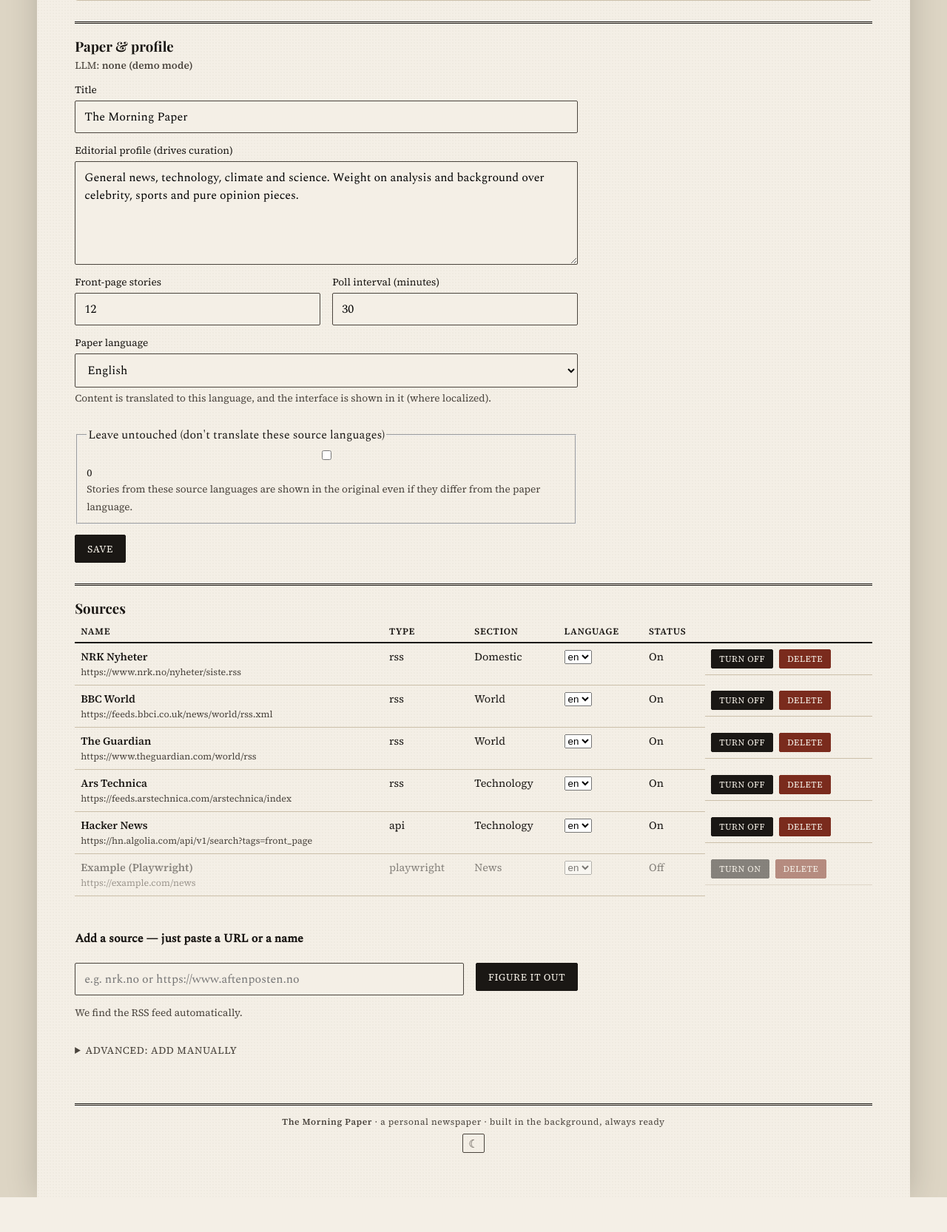
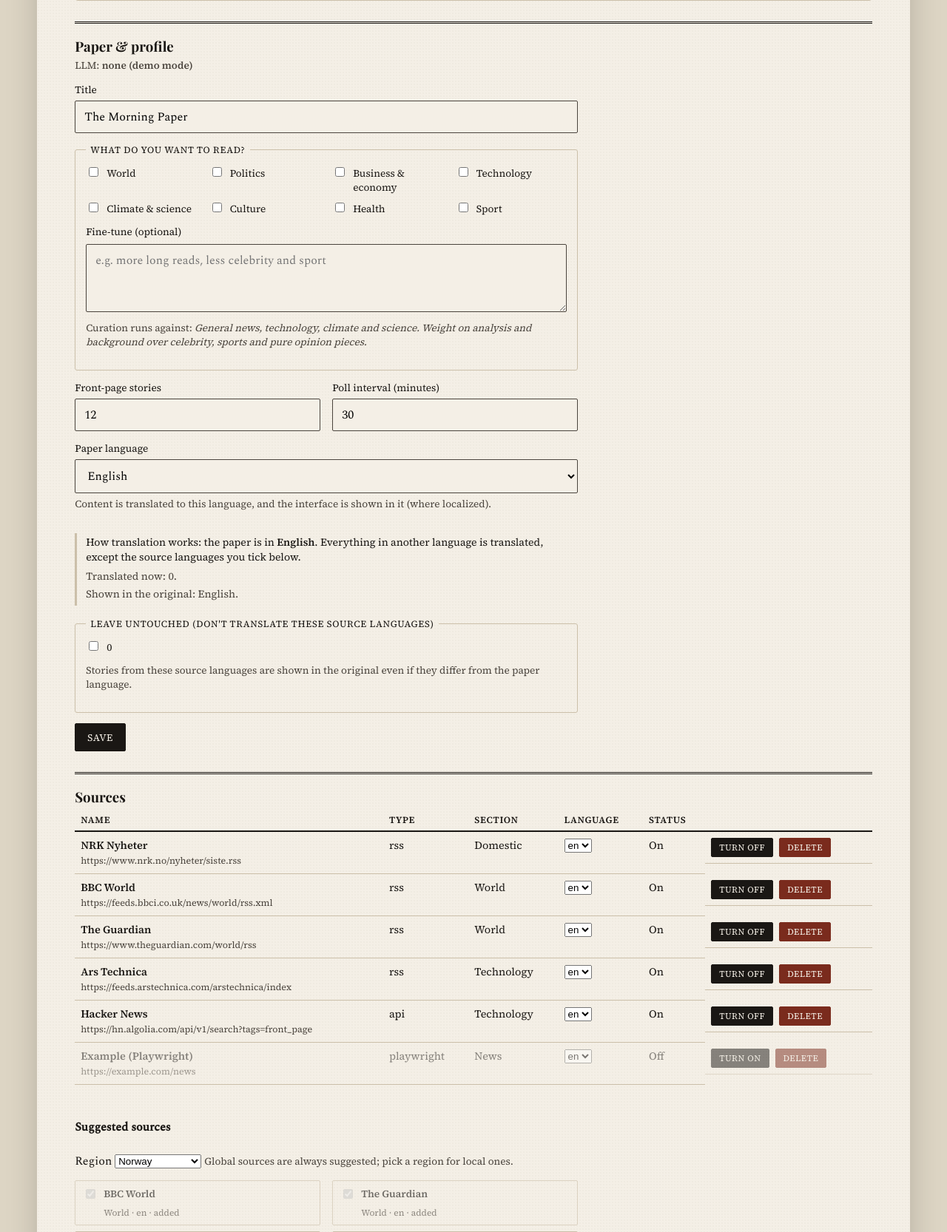
Before and after one commit to mhellevang/avisa, a FastAPI app: page /settings in a window 1280 px wide. Shown: the part 220-1886 px from the top of the page at 74% size. Before the commit the page ends 1839 px from the top, so only its background shows below. Run offline with FastAPI, Linux system fonts and the light colour scheme; data comes from the database, SQL or seed files in the repository; some web fonts are replaced.

Commit message:
feat(settings): checkbox-onboarding for profil og kilder + tydeligere oversettelse

```diff
--- a/app/runtime_config.py
+++ b/app/runtime_config.py
@@ -63,6 +63,12 @@ def paper_lang() -> str:
     return (get("paper_lang") or "no").strip().lower()
 
 
+def topic_keys() -> list[str]:
+    """Editorial topics chosen in onboarding (the profile builder)."""
+    raw = get("profile_topics")
+    return [p.strip() for p in raw.split(",") if p.strip()]
+
+
 def skip_langs() -> set[str]:
     """Source languages the user explicitly wants left untouched (besides the
     target language)."""
--- a/app/static/style.css
+++ b/app/static/style.css
@@ -479,6 +479,62 @@ html { scroll-behavior: smooth; }
 .src-actions button { padding: 4px 10px; font-size: 0.72rem; }
 .src-actions .danger { background: var(--accent); border-color: var(--accent); }
 
+/* ---------- Checkboxes: topics, languages, suggested sources ---------- */
+fieldset.topics, fieldset.lang-skip {
+  border: 1px solid var(--rule);
+  border-radius: 3px;
+  padding: 12px 14px 14px;
+  margin: 0;
+  display: flex;
+  flex-direction: column;
+  gap: 12px;
+}
+fieldset.topics legend, fieldset.lang-skip legend {
+  font-family: var(--serif);
+  font-size: 0.78rem;
+  text-transform: uppercase;
+  letter-spacing: 0.06em;
+  padding: 0 6px;
+}
+.check-grid {
+  display: grid;
+  grid-template-columns: repeat(auto-fill, minmax(150px, 1fr));
+  gap: 8px 16px;
+}
+label.check {
+  flex-direction: row !important;
+  align-items: baseline;
+  gap: 8px;
+  cursor: pointer;
+}
+label.check input { width: auto; padding: 0; flex: none; }
+.refine textarea { margin-top: 2px; }
+.translate-explain {
+  border-left: 3px solid var(--rule);
+  padding: 2px 0 2px 12px;
+  margin: 2px 0;
+}
+.translate-explain p { font-family: var(--serif); font-size: 0.88rem; margin: 0 0 6px; }
+.translate-explain .settings-hint { margin: 0 0 4px; }
+.region-pick { max-width: 680px; margin-bottom: 14px; }
+.region-pick label { flex-direction: row; align-items: baseline; gap: 10px; }
+.sources-grid {
+  grid-template-columns: repeat(auto-fill, minmax(220px, 1fr));
+  margin-bottom: 14px;
+}
+.sources-grid label.check {
+  display: grid;
+  grid-template-columns: auto 1fr;
+  column-gap: 8px;
+  border: 1px solid var(--rule);
+  border-radius: 2px;
+  padding: 8px 10px;
+}
+.sources-grid label.check input { grid-row: 1 / span 2; align-self: start; margin-top: 3px; }
+.sources-grid label.check.is-added { opacity: 0.6; }
+.sources-grid .src-name { display: block; }
+.src-meta { display: block; font-size: 0.75rem; color: var(--ink-soft); }
+
 /* ---------- Live status ---------- */
 .status-strip {
   display: flex;
--- a/app/templates/settings.html
+++ b/app/templates/settings.html
@@ -57,9 +57,18 @@
     <label>{{ t("Title") }}
       <input type="text" name="paper_title" value="{{ paper_title_val }}" required>
     </label>
-    <label>{{ t("Editorial profile (drives curation)") }}
-      <textarea name="preferences" rows="5" required>{{ preferences_val }}</textarea>
-    </label>
+    <fieldset class="topics">
+      <legend>{{ t("What do you want to read?") }}</legend>
+      <div class="check-grid">
+        {% for tp in topics %}
+        <label class="check"><input type="checkbox" name="topics" value="{{ tp.key }}"{% if tp.checked %} checked{% endif %}> {{ tp.label }}</label>
+        {% endfor %}
+      </div>
+      <label class="refine">{{ t("Fine-tune (optional)") }}
+        <textarea name="preferences_extra" rows="3" placeholder="{{ t('e.g. more long reads, less celebrity and sport') }}">{{ preferences_extra_val }}</textarea>
+      </label>
+      <p class="settings-hint">{{ t("Curation runs against:") }} <em>{{ preferences_val }}</em></p>
+    </fieldset>
     <div class="settings-row">
       <label>{{ t("Front-page stories") }}
         <input type="number" name="front_page_size" min="1" max="60" value="{{ front_page_size_val }}">
@@ -76,6 +85,15 @@
       </select>
       <span class="settings-hint">{{ t("Content is translated to this language, and the interface is shown in it (where localized).") }}</span>
     </label>
+    <div class="translate-explain">
+      <p>{{ t("How translation works:") }} {{ t("the paper is in") }} <strong>{{ paper_lang_label }}</strong>. {{ t("Everything in another language is translated, except the source languages you tick below.") }}</p>
+      {% if translate_summary.translated %}
+      <p class="settings-hint">{{ t("Translated now:") }} {{ translate_summary.translated | map(attribute=1) | join(", ") }}.</p>
+      {% endif %}
+      {% if translate_summary.kept %}
+      <p class="settings-hint">{{ t("Shown in the original:") }} {{ translate_summary.kept | map(attribute=1) | join(", ") }}.</p>
+      {% endif %}
+    </div>
     {% if skip_options %}
     <fieldset class="lang-skip">
       <legend>{{ t("Leave untouched (don't translate these source languages)") }}</legend>
@@ -89,7 +107,7 @@
   </form>
 </section>
 
-<section class="settings-block">
+<section class="settings-block" id="sources">
   <h3>{{ t("Sources") }}</h3>
   <div class="table-scroll">
   <table class="sources-table">
@@ -121,6 +139,31 @@
     </tbody>
   </table>
   </div>
+
+  <h4>{{ t("Suggested sources") }}</h4>
+  <form action="/settings" method="get" class="region-pick">
+    <label>{{ t("Region") }}
+      <select name="region" onchange="this.form.submit()">
+        {% for code, label in region_options %}
+        <option value="{{ code }}"{% if code == selected_region %} selected{% endif %}>{{ label }}</option>
+        {% endfor %}
+      </select>
+    </label>
+    <span class="settings-hint">{{ t("Global sources are always suggested; pick a region for local ones.") }}</span>
+  </form>
+  <form action="/sources/catalog-add" method="post" class="settings-form catalog-add">
+    <input type="hidden" name="region" value="{{ selected_region }}">
+    <div class="check-grid sources-grid">
+      {% for c in proposed_sources %}
+      <label class="check{{ ' is-added' if c.already }}">
+        <input type="checkbox" name="urls" value="{{ c.url }}"{% if c.already %} checked disabled{% endif %}>
+        <span class="src-name">{{ c.name }}</span>
+        <span class="src-meta">{{ c.section }} · {{ c.lang }}{% if c.already %} · {{ t("added") }}{% endif %}</span>
+      </label>
+      {% endfor %}
+    </div>
+    <button type="submit">{{ t("Add selected") }}</button>
+  </form>
 
   <h4>{{ t("Add a source — just paste a URL or a name") }}</h4>
   <form action="/sources/discover" method="post" class="settings-form smart-add">
```
Also changed, not shown: app/catalog.py (added, +150 -0 lines), app/i18n.py (+22 -0 lines), app/routes.py (+103 -4 lines).
